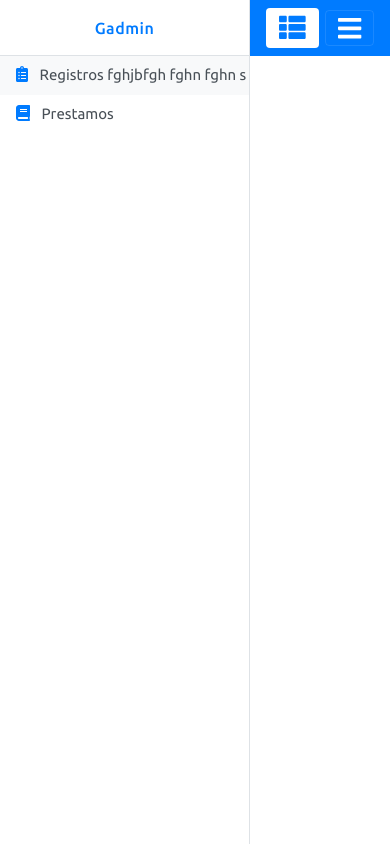
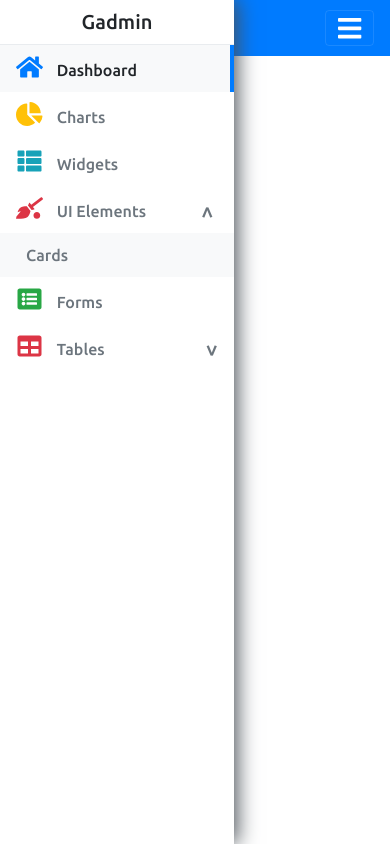
Before and after one commit to juliopalro/gadmin, a website: page src/html/index.html in a window 390 px wide. Drawn offline with nearby package versions, Linux system fonts and the light colour scheme; files that its build step writes are made by us from their sources.

Commit message:
Terminando los estilos, scripts y más para el menú en pantallas pequeñas

```diff
--- a/src/html/index.html
+++ b/src/html/index.html
@@ -11,35 +11,80 @@
   <div id="gadmin" class="gadmin">
 
     <div id="leftPanel" class="leftPanel">
-      <div class="title">
-        <h5 class="title-name">Gadmin</h5>
-        <h5 class="title-ico">GD</h5>
-      </div>
-
-      <ul class="nav flex-column">
+      <div id="leftMenu" class="leftMenu">
+        <h5 class="title-dashboard text-center m-0">
+          <span class="title-ico">GD</span>
+          <span class="title-name">Gadmin</span>
+        </h5>
+        <ul class="nav flex-column menu-primary">
           <li class="nav-item">
             <a class="nav-link active text-truncate" href="#">
-            <i class="fas fa-clipboard-list"></i>
-            <span class="nav-link-text">Registros fghjbfgh fghn fghn s fb dfn dgfn</span>
+              <i class="fas fa-home nav-link-ico text-primary"></i>
+              <span class="nav-link-text">Dashboard</span>
             </a>
           </li>
           <li class="nav-item">
             <a class="nav-link text-truncate" href="#">
-            <i class="fas fa-book"></i>
-            <span class="nav-link-text">Prestamos</span>
+              <i class="fas fa-chart-pie nav-link-ico text-warning"></i>
+              <span class="nav-link-text">Charts</span>
+            </a>
+          </li>
+          <li class="nav-item">
+            <a class="nav-link text-truncate" href="#">
+              <i class="fas fa-th-list nav-link-ico text-info"></i>
+              <span class="nav-link-text">Widgets</span>
+            </a>
+          </li>
+          <li class="nav-item nav-list">
+            <a class="nav-link text-truncate" href="#">
+              <i class="fas fa-quidditch nav-link-ico text-danger"></i>
+              <span class="nav-link-text">UI Elements</span>
+            </a>
+            <ul class="nav flex-column nav-secondary">
+              <li class="nav-item">
+                <a class="nav-link text-truncate" href="#">
+                  <span class="nav-link-text">Cards</span>
                 </a>
               </li>
             </ul>
+          </li>
+          <li class="nav-item">
+            <a class="nav-link text-truncate" href="#">
+              <i class="fas fa-list-alt nav-link-ico text-success"></i>
+              <span class="nav-link-text">Forms</span>
+            </a>
+          </li>
+          <li class="nav-item nav-list hidden-list">
+            <a class="nav-link text-truncate" href="#">
+              <i class="fas fa-table nav-link-ico text-danger"></i>
+              <span class="nav-link-text">Tables</span>
+            </a>
+            <ul class="nav flex-column nav-secondary">
+              <li class="nav-item">
+                <a class="nav-link text-truncate" href="#">
+                  <span class="nav-link-text">Default</span>
+                </a>
+              </li>
+            </ul>
+          </li>
+        </ul>
+      </div>
+    </div>
 
-    </div>
+
 
     <div id="rightPanel" class="rightPanel">
       <div class="top-menu">
         <nav class="navbar navbar-expand-md navbar-dark bg-primary">
-          <button class="navLeftToggler" type="button" data-toggle="collapse">
+          <button class="navLeftToggler d-none d-md-block" type="button">
             <i class="fas fa-th-list fa-lg"></i>
           </button>
-          <span class="navbar-brand d-none d-sm-block d-md-none">Módulo</span>
+          <button class="navLeftToggleSmall active d-block d-md-none" type="button">
+            <i class="fas fa-th-list fa-lg"></i>
+          </button>
+          <span class="navbar-brand d-none d-sm-block d-md-none">
+            <b class="text-white">GD</b> Módulo
+          </span>
           <button class="navbar-toggler collapsed" type="button" data-toggle="collapse" data-target="#navbarNavTopDropdown" aria-controls="navbarNavTopDropdown" aria-expanded="false" aria-label="Toggle navigation">
             <i class="fas fa-bars fa-lg"></i>
           </button>
--- a/src/sass/_leftPanel.sass
+++ b/src/sass/_leftPanel.sass
@@ -3,61 +3,76 @@ $minWidthLleftPanel: 70px
 $maxHeightTitle: 56px
 #gadmin
   .leftPanel
-    background-color: $white
     height: 100%
+    width: 100%
     position: fixed
     width: $maxWidthLleftPanel
-    max-width: $maxWidthLleftPanel
-    border-right: 1px solid $gray-300
     overflow: hidden
     top: 0
     z-index: 1000
-    @include transitionAll(.2s, ease)
-    .title
+    +transition(margin-left, 0.4s , linear)
+    &.hiddenSmall
+      margin-left: -100% !important
+      background-color: transparent !important
+    .leftMenu
       background-color: $white
-      height: $maxHeightTitle
-      max-height: $maxHeightTitle
-      border-bottom: 1px solid $gray-300
-      .title-name, .title-ico
-        text-align: center
-        font-size: 1rem
-        letter-spacing: .5px
-        font-weight: 500
-        color: $blue
-        line-height: $maxHeightTitle
-      .title-ico
-        display: none
-    .nav
-      height: 100%
-      a
+      .title-dashboard
+        border-bottom: 1px solid $gray-200
+        padding: 10px 0
+        .title-ico
+          color: $primary
+    .menu-primary
+      .nav-link
         border-right: 4px solid transparent
-        color: $gray-700
-        font-size: 15px
-        &.active, &:hover
+        color: $secondary
+        padding: 10px 16px
+        .nav-link-ico
+          font-size: 1.5rem
+          width: 27px
+        .nav-link-text
+          font-weight: 500
+          margin-left: 10px
+        &:hover, &.active
+          color: $gray-900
+          border-right: 4px solid $primary
           background-color: $gray-100
-          border-right: 4px solid $primary
-        svg
-          font-size: 1rem
-          color: opacify($primary, 0.1)
-        span
-          margin-left: .5rem
-      .nav
-        background-color: $gray-200
-        .nav-link
-          padding-left: 2rem
-  .leftPanelIco
-    max-width: $minWidthLleftPanel !important
-    .title
-      .title-name
-        display: none
-      .title-ico
-        display: block
-    .nav
-      li.nav-item
-        text-align: center
-      a
-        overflow: inherit
-        svg
-          font-size: 2rem
-        .nav-link-text
+      .nav-list
+        >.nav-link
+          position: relative
+          &::after
+            content: "<"
+            font-size: 22px
+            font-weight: 500
+            position: absolute
+            right: 15px
+            +rotate(90deg)
+        .nav-secondary
+          background-color: $gray-100
+          overflow: hidden
+        &.hidden-list
+          >.nav-link
+            &::after
+              +rotate(-90deg)
+          .nav-secondary
+            height: 0
+
+@media (max-width: 767.98px)
+  .leftPanel
+    width: 100% !important
+    height: 100% !important
+    top: 0
+    .leftMenu
+      width: 50% !important
+      height: 100% !important
+      +shadowBox(3px, 0px, 20px, $gray-700)
+      .title-dashboard
+        .title-ico
           display: none
+
+@media (max-width: 575.98px)
+  .leftPanel
+    #leftMenu
+      width: 60% !important
+      .title-dashboard
+        .title-ico
+          display: none
--- a/src/sass/_rightPanel.sass
+++ b/src/sass/_rightPanel.sass
@@ -1,6 +1,5 @@
 #gadmin
   .rightPanel
-    // background-color: opacify($gray-100, .05)
     height: 100%
     position: fixed
     width: calc( 100% - #{$maxWidthLleftPanel})
@@ -12,16 +11,16 @@
       height: $maxHeightTitle
       border-bottom: 1px solid $gray-300
       .navbar
-        .navLeftToggler
+        .navLeftToggler, .navLeftToggleSmall
           padding: .25rem .75rem
           font-size: 1.25rem
           border: 1px solid rgba(255, 255, 255, .1)
           border-radius: .25rem
-          background-color: $white
-          color: $blue
+          background-color: $blue
+          color: $white
           &.active
-            background-color: $blue
-            color: $white
+            background-color: $white
+            color: $blue
         button.navbar-toggler
           background-color: $white
           color: $blue
@@ -30,6 +29,16 @@
             color: $white
 
   .rightPanelIco
-    width: calc( 100% - #{$minWidthLleftPanel}) !important
+    width: calc( 100% - #{$minWidthLleftPanel})
     max-width: calc( 100% - #{$minWidthLleftPanel}) !important
     margin-left: $minWidthLleftPanel
+    +transition(all, .2s, ease)
+
+@media (max-width: 767.98px)
+  #gadmin
+    .rightPanel, .rightPanelIco
+      margin-left: 0 !important
+      width: 100% !important
+      max-width: 100% !important
+      .top-menu
+        z-index: 1000
--- a/src/sass/app.sass
+++ b/src/sass/app.sass
@@ -1,11 +1,10 @@
 /*Styles for gadmin*/
+@import variables
 @import mixin/shadowBox
 @import mixin/transition
-
-@import variables
+@import mixin/rotate
 @import leftPanel
 @import rightPanel
-
 @import utilities/border
 
 @import url('https://fonts.googleapis.com/css?family=Ubuntu:400,400i,500,500i')
@@ -14,3 +13,5 @@
   font-family: 'Ubuntu', sans-serif
   overflow-x: hidden
   line-height: 1.5
+  width: 100%
+  height: 100%
--- a/src/sass/mixin/_shadowBox.sass
+++ b/src/sass/mixin/_shadowBox.sass
@@ -1,5 +1,6 @@
-@mixin shadow-box($x, $y, $blur, $color: rgba(0,0,0,0))
+=shadowBox($x, $y, $blur, $color)
+  -moz-box-shadow: $x $y $blur $color
   -ms-box-shadow: $x $y $blur $color
+  -o-box-shadow: $x $y $blur $color
   -webkit-box-shadow: $x $y $blur $color
-  -moz-box-shadow: $x $y $blur $color
   box-shadow: $x $y $blur $color
--- a/src/sass/mixin/_transition.sass
+++ b/src/sass/mixin/_transition.sass
@@ -1,5 +1,6 @@
-@mixin transitionAll( $time, $type )
-  -o-transition: all $time $type
-  -moz-transition: all $time $type
-  -webkit-transition: all $time $type
-  transition: all $time $type
+=transition($label, $time, $type)
+  -moz-transition: $label $time $type
+  -ms-transition: $label $time $type
+  -o-transition: $label $time $type
+  -webkit-transition: $label $time $type
+  transition: $label $time $type
```
Also changed, not shown: src/js/app.js (+27 -6 lines). Lines whose indentation alone changed are shown as unchanged.
